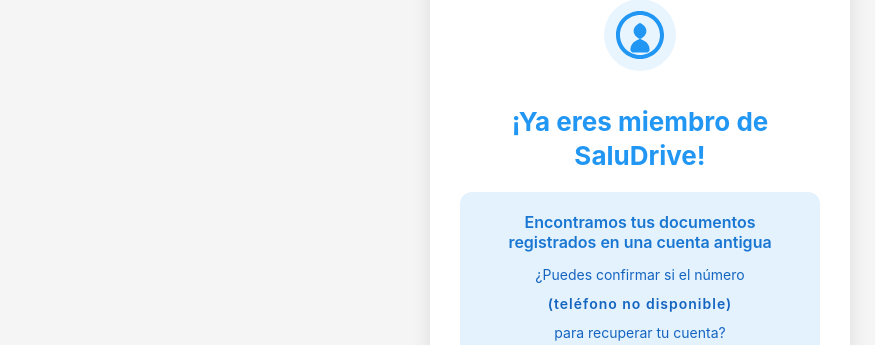
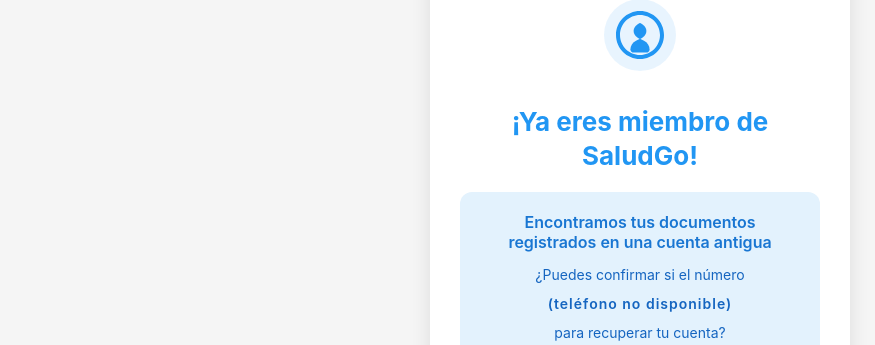
Before and after one commit to SistemasGijutsu/saludrive, a PHP site: page /saludgo/app/views/auth/existing_user.php in a window 1280 px wide. Shown: the part 153-498 px from the top of the page, without its empty margins (0-875 px from the left). Run offline with PHP 8.4, Linux system fonts and the light colour scheme; some libraries are stand-ins or nearby versions.

Commit message:
Corregir el título de la página a "¡Ya eres miembro de SaludGo!" y actualizar la lógica de recuperación de cuenta para limpiar datos antes de redirigir al login.

```diff
--- a/app/views/auth/existing_user.php
+++ b/app/views/auth/existing_user.php
@@ -193,7 +193,7 @@
             </svg>
         </div>
 
-        <h1>¡Ya eres miembro de SaluDrive!</h1>
+        <h1>¡Ya eres miembro de SaludGo!</h1>
 
         <div class="info-box">
             <h2>Encontramos tus documentos registrados en una cuenta antigua</h2>
@@ -231,10 +231,9 @@
         }
 
         function confirmRecovery() {
-            // Redirigir a página de recuperación de cuenta
-            alert('Te enviaremos un código de verificación a tu teléfono registrado.');
-            // Aquí puedes implementar la lógica de envío de código
-            window.location.href = '/saludgo/routes/router.php?action=recover_account&user_id=' + userData.id;
+            // Limpiar datos y redirigir a login
+            sessionStorage.removeItem('existingUserData');
+            window.location.href = '/saludgo/public/';
         }
 
         function denyRecovery() {
```
